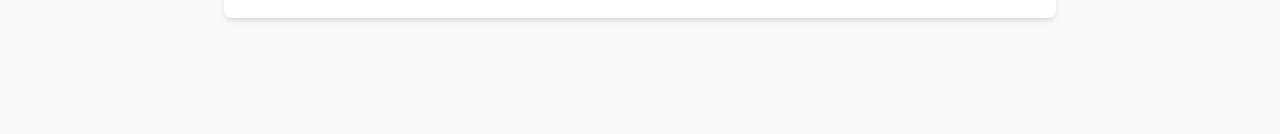
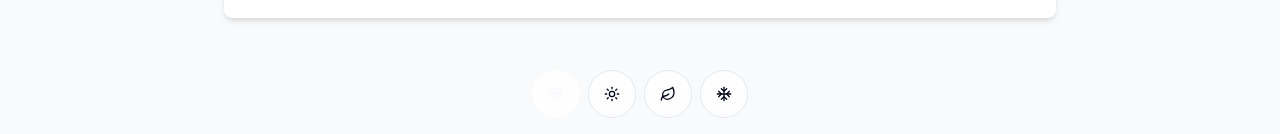
Before and after one commit to tuananh6614/lesson-flow-platform-70-0ec7480a, a React (Vite) app: page /about in a window 1280 px wide. Shown: the part 666-800 px from the top of the page. Built offline with nearby package versions, Linux system fonts and the light colour scheme.

Commit message:
feat: Add seasonal background effect
Adds a seasonal background effect to the website.

```diff
--- a/src/components/SeasonalBackground.tsx
+++ b/src/components/SeasonalBackground.tsx
@@ -1,30 +1,12 @@
 
-import React, { useEffect, useState } from "react";
+import React, { useState } from "react";
+import { Sun, Flower, Leaf, Snowflake } from "lucide-react";
+import { Button } from "./ui/button";
 
 type Season = "spring" | "summer" | "autumn" | "winter";
 
 const SeasonalBackground = () => {
   const [currentSeason, setCurrentSeason] = useState<Season>("spring");
-
-  useEffect(() => {
-    // Change season every 10 seconds
-    const interval = setInterval(() => {
-      setCurrentSeason((prev) => {
-        switch (prev) {
-          case "spring":
-            return "summer";
-          case "summer":
-            return "autumn";
-          case "autumn":
-            return "winter";
-          case "winter":
-            return "spring";
-        }
-      });
-    }, 10000);
-
-    return () => clearInterval(interval);
-  }, []);
 
   const seasonStyles = {
     spring: "bg-gradient-to-br from-pink-100 via-purple-100 to-blue-100",
@@ -33,11 +15,34 @@ const SeasonalBackground = () => {
     winter: "bg-gradient-to-br from-blue-100 via-slate-100 to-purple-100",
   };
 
+  const seasonButtons = [
+    { season: "spring" as Season, icon: Flower, label: "Xuân" },
+    { season: "summer" as Season, icon: Sun, label: "Hạ" },
+    { season: "autumn" as Season, icon: Leaf, label: "Thu" },
+    { season: "winter" as Season, icon: Snowflake, label: "Đông" },
+  ];
+
   return (
-    <div
-      className={`fixed inset-0 transition-colors duration-[3000ms] ease-in-out -z-10 ${seasonStyles[currentSeason]}`}
-      aria-hidden="true"
-    />
+    <>
+      <div
+        className={`fixed inset-0 transition-colors duration-[3000ms] ease-in-out -z-10 ${seasonStyles[currentSeason]}`}
+        aria-hidden="true"
+      />
+      <div className="fixed bottom-4 left-1/2 transform -translate-x-1/2 flex gap-2 z-10">
+        {seasonButtons.map(({ season, icon: Icon, label }) => (
+          <Button
+            key={season}
+            variant={currentSeason === season ? "default" : "outline"}
+            size="icon"
+            onClick={() => setCurrentSeason(season)}
+            className="w-12 h-12 rounded-full bg-white/80 hover:bg-white/90 transition-all duration-200"
+            title={label}
+          >
+            <Icon className="h-6 w-6" />
+          </Button>
+        ))}
+      </div>
+    </>
   );
 };
 
```
